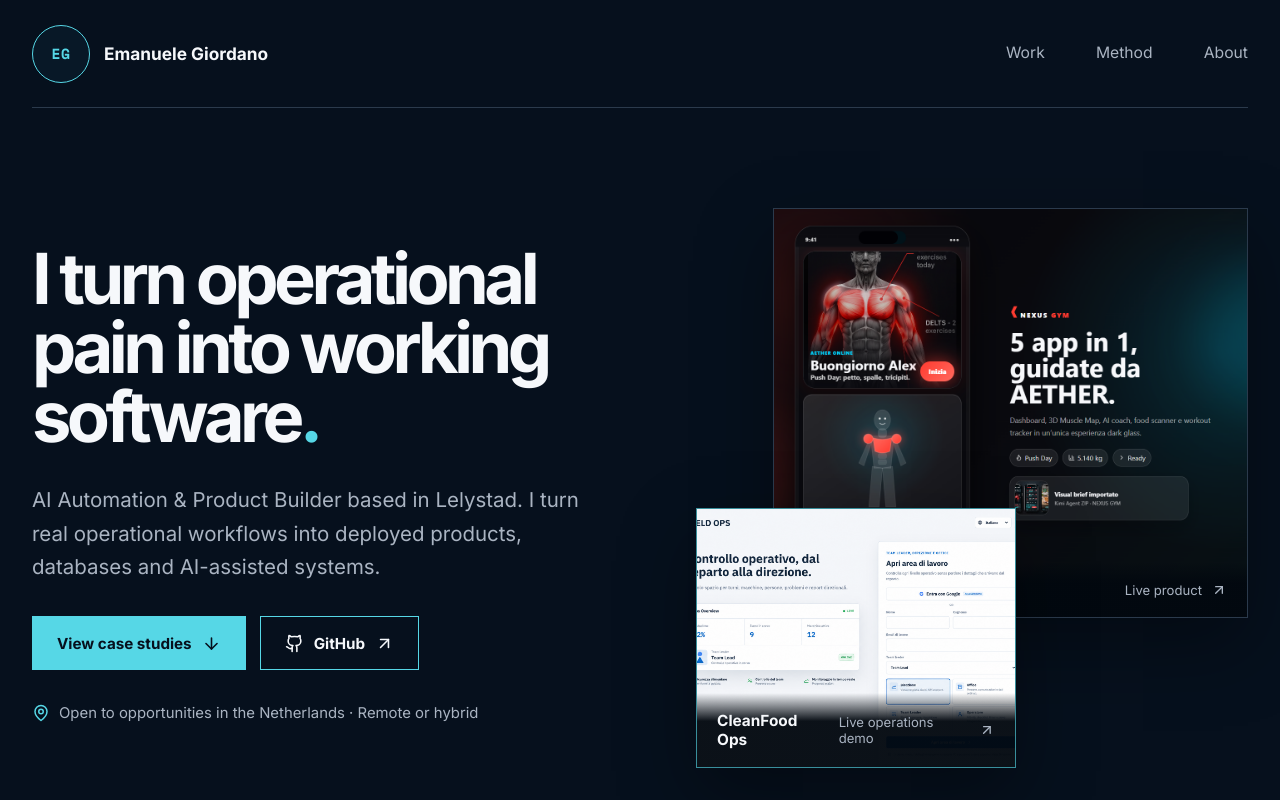
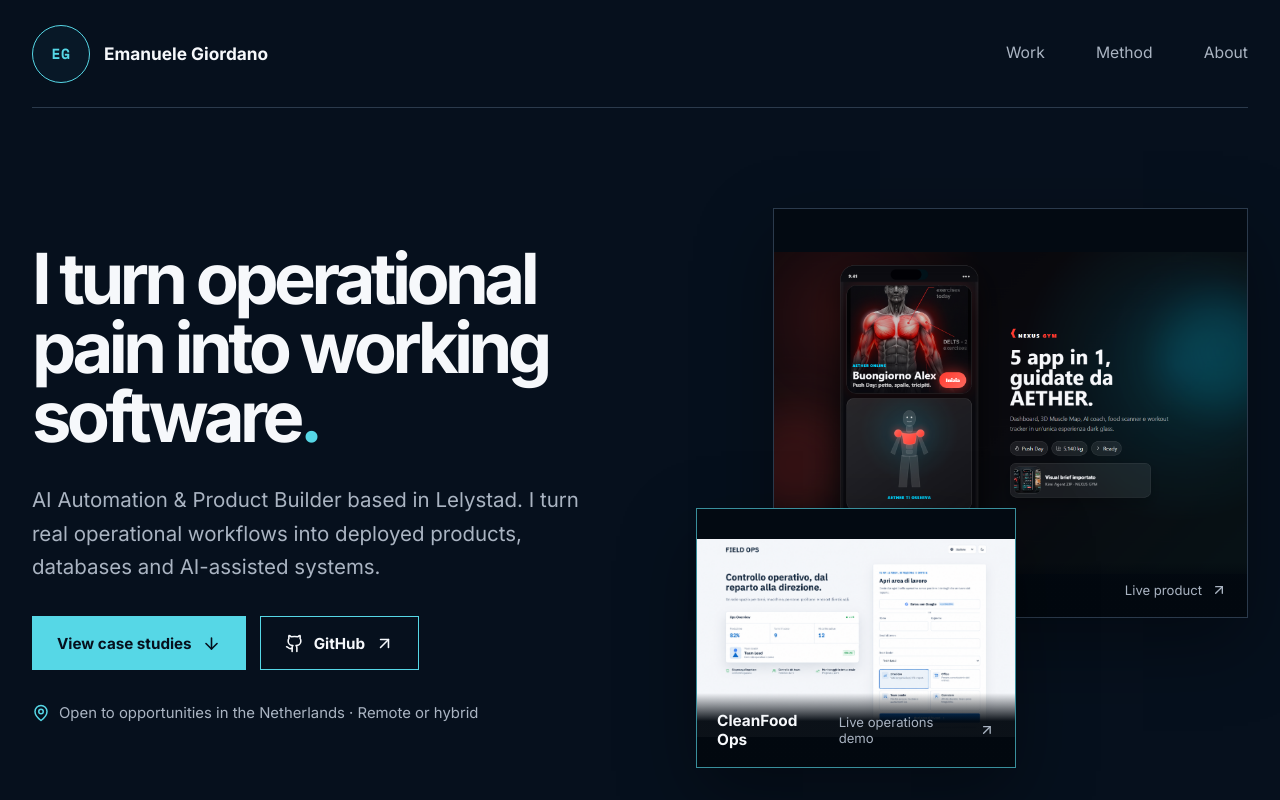
Before and after one commit to polyglottentacle/portfolio-emanuele, a React (Vite) app: page / in a window 1280 px wide. Shown: the top 800 px of the page. Built offline with nearby package versions, Linux system fonts and the light colour scheme.

Commit message:
style: show complete product screenshots

```diff
--- a/src/index.css
+++ b/src/index.css
@@ -47,7 +47,7 @@ img { display: block; max-width: 100%; }
 .hero-showcase { position: relative; min-height: 590px; }
 .hero-preview { position: absolute; display: block; overflow: hidden; border: 1px solid var(--line); background: #030a12; color: var(--text); text-decoration: none; box-shadow: 0 28px 70px rgba(0,0,0,.35); transition: transform .25s ease, border-color .25s ease; }
 .hero-preview:hover, .hero-preview:focus-visible { transform: translateY(-6px); border-color: var(--cyan); outline: 2px solid var(--cyan); outline-offset: 4px; }
-.hero-preview img { width: 100%; height: 100%; object-fit: cover; }
+.hero-preview img { width: 100%; height: 100%; object-fit: contain; background: #030a12; }
 .hero-preview span { position: absolute; inset: auto 0 0; padding: 18px 20px; display: flex; align-items: center; gap: 9px; background: linear-gradient(transparent, rgba(2,8,15,.96) 38%); color: var(--muted); font-size: .82rem; }
 .hero-preview strong { color: var(--text); font-size: .96rem; margin-right: auto; }
 .hero-preview-main { width: 86%; height: 410px; right: 0; top: 20px; }
```
